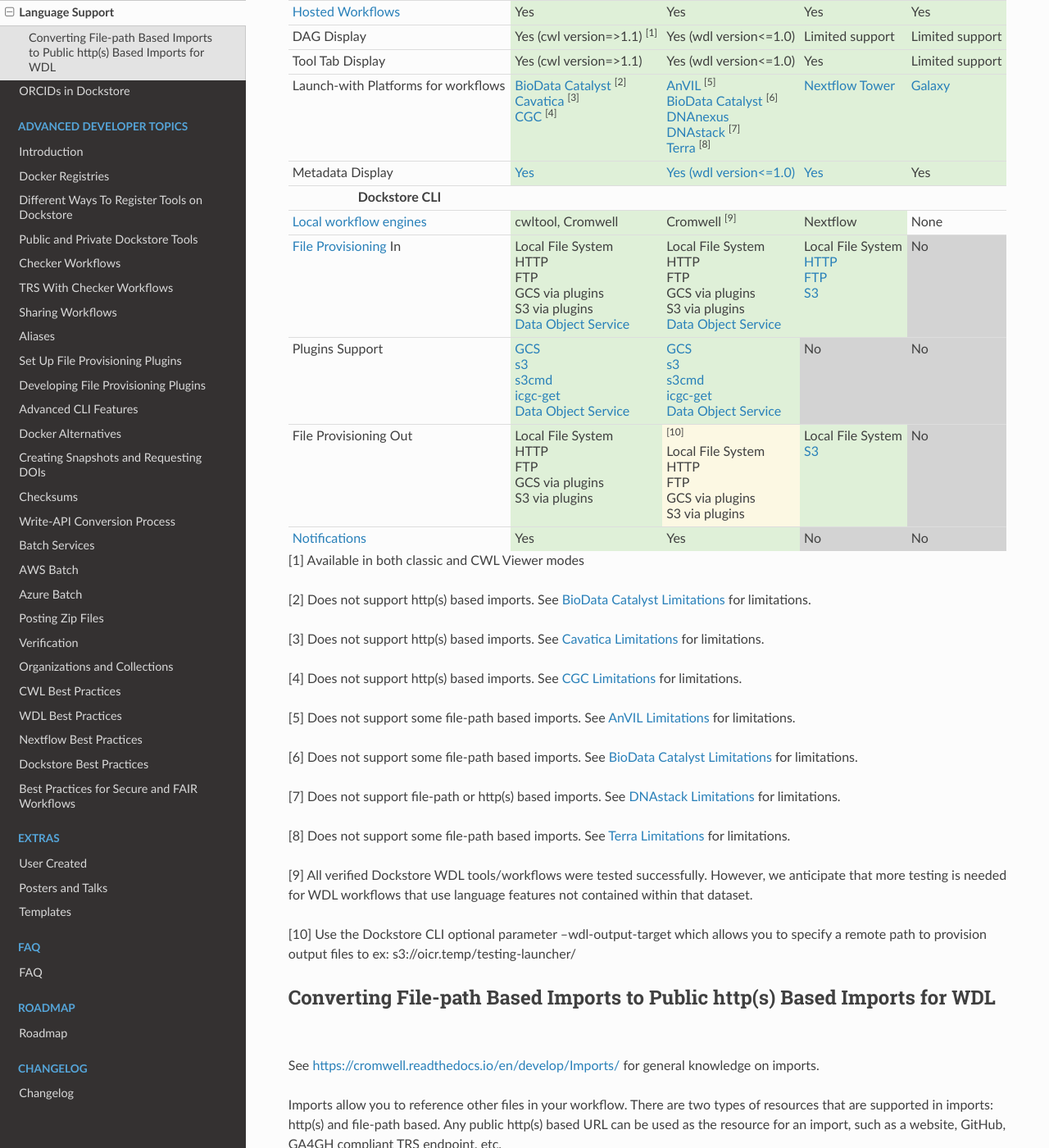
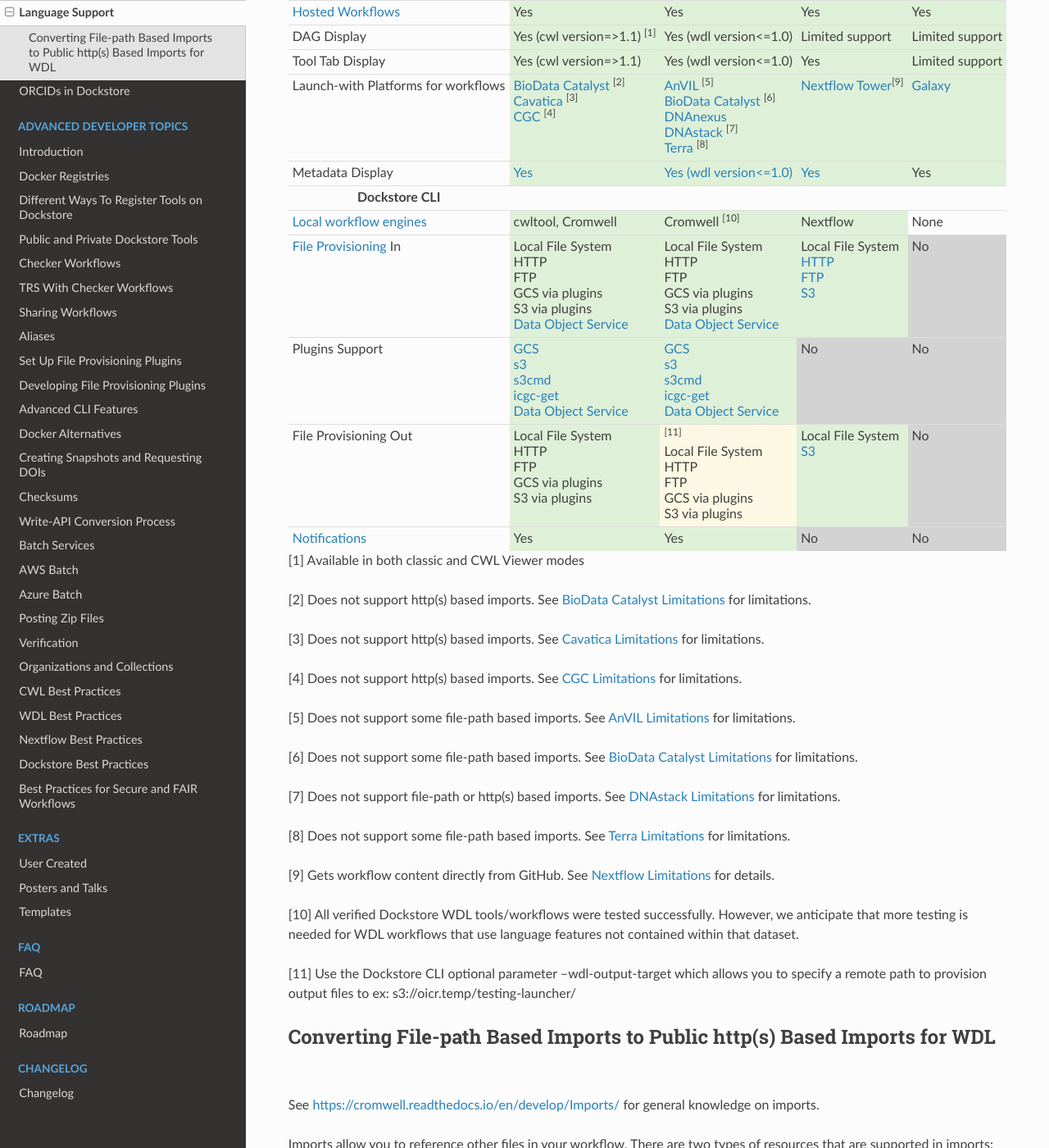
Before and after one commit to dockstore/dockstore-documentation, a Sphinx documentation site: the page built from docs/end-user-topics/language-support.rst, in a window 1280 px wide and 1400 px high, scrolled down 423 px. Shown: the whole window at 82% size. Built offline with Sphinx 7.4.7 and the Read the Docs theme 2.0.0, drawn with Linux system fonts in a browser that asks for light colours.

Commit message:
PR feedback
Plus fixed a syntax error I noticed during build (it is broken on prod).

```diff
--- a/docs/_static/language-support.html
+++ b/docs/_static/language-support.html
@@ -179,7 +180,7 @@
                 <br>S3 via plugins
             </td>
             <td style="background-color:#fcf8e3; padding: 5px;">
-                <sup>[10]</sup>
+                <sup>[11]</sup>
                 <br>Local File System
                 <br>HTTP
                 <br>FTP
--- a/docs/advanced-topics/checksum-support.rst
+++ b/docs/advanced-topics/checksum-support.rst
@@ -82,7 +82,7 @@
 been updated. For best results, and to avoid your Docker image being deleted because of a registry's retention policy,
 use Docker images referred to by a tagged version or digest. The verification features available may vary between execution engines.
 
-For more information on Docker registry retention policies see posts from `Docker <https://www.docker.com/blog/scaling-dockers-business-to-serve-millions-more-developers-storage/`_,
+For more information on Docker registry retention policies see posts from `Docker <https://www.docker.com/blog/scaling-dockers-business-to-serve-millions-more-developers-storage/>`_,
 `AWS <https://aws.amazon.com/blogs/compute/clean-up-your-container-images-with-amazon-ecr-lifecycle-policies/>`_,
 or `Azure <https://docs.microsoft.com/en-us/azure/container-registry/container-registry-retention-policy>`_.
 
--- a/docs/end-user-topics/language-support.rst
+++ b/docs/end-user-topics/language-support.rst
@@ -36,9 +36,11 @@
 [8] Does not support some file-path based imports. See :ref:`Terra
 Limitations <terra-limitations>` for limitations.
 
-[9] All verified Dockstore WDL tools/workflows were tested successfully. However, we anticipate that more testing is needed for WDL workflows that use language features not contained within that dataset.
+[9] Gets workflow content directly from GitHub. See :ref:`Nextflow Limitations <nextflow-limitations>` for details.
 
-[10] Use the Dockstore CLI optional parameter --wdl-output-target which allows you to specify a remote path to provision output files to ex: s3://oicr.temp/testing-launcher/
+[10] All verified Dockstore WDL tools/workflows were tested successfully. However, we anticipate that more testing is needed for WDL workflows that use language features not contained within that dataset.
+
+[11] Use the Dockstore CLI optional parameter --wdl-output-target which allows you to specify a remote path to provision output files to ex: s3://oicr.temp/testing-launcher/
 
 
 .. _converting-file-path-based-imports-to-public-http-s-based-imports-for-wdl:
```
Also changed, not shown: other parts of docs/_static/language-support.html (+3 -2 lines), docs/launch-with/nextflow-tower-launch-with.rst (+10 -0 lines).
